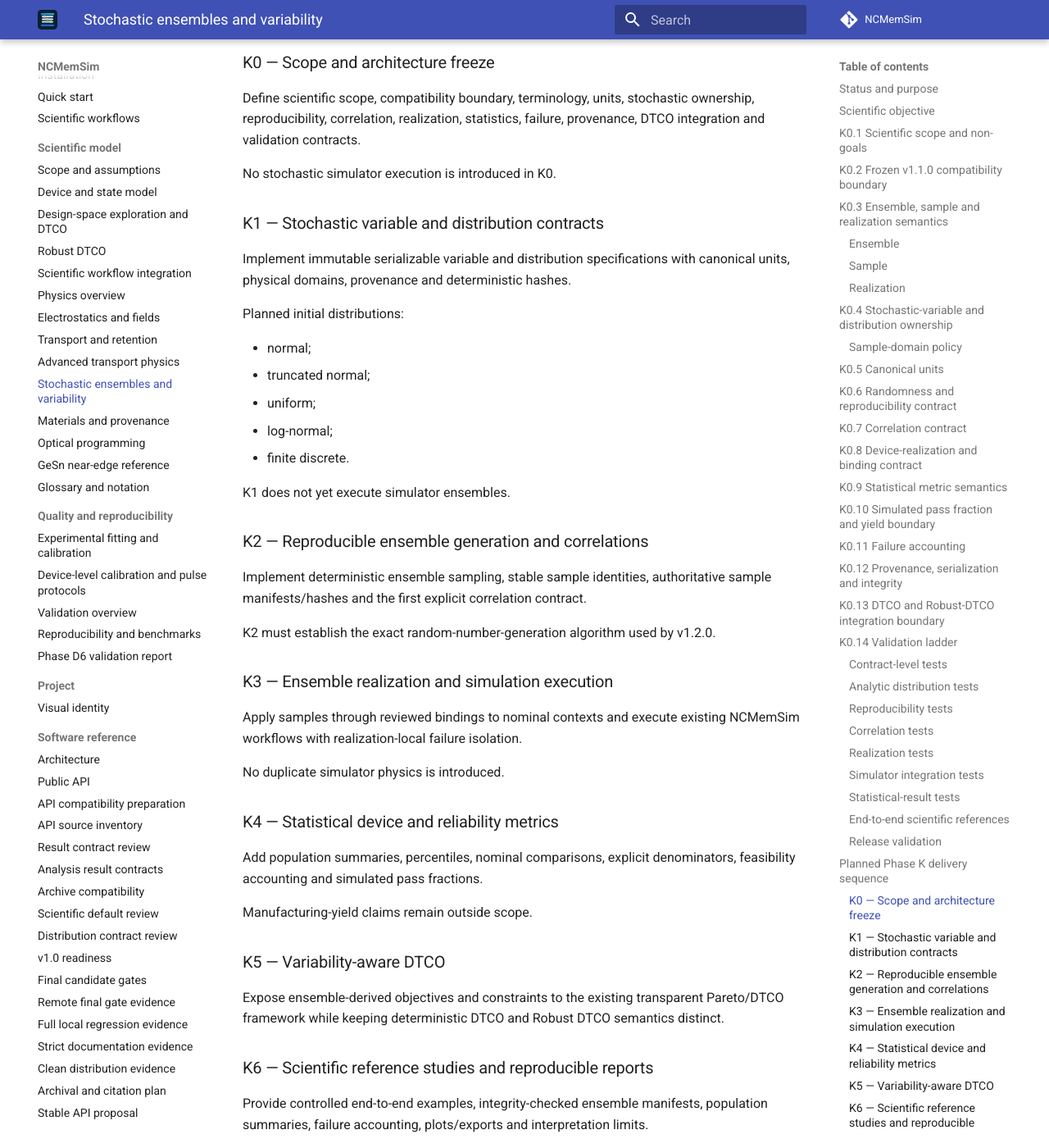
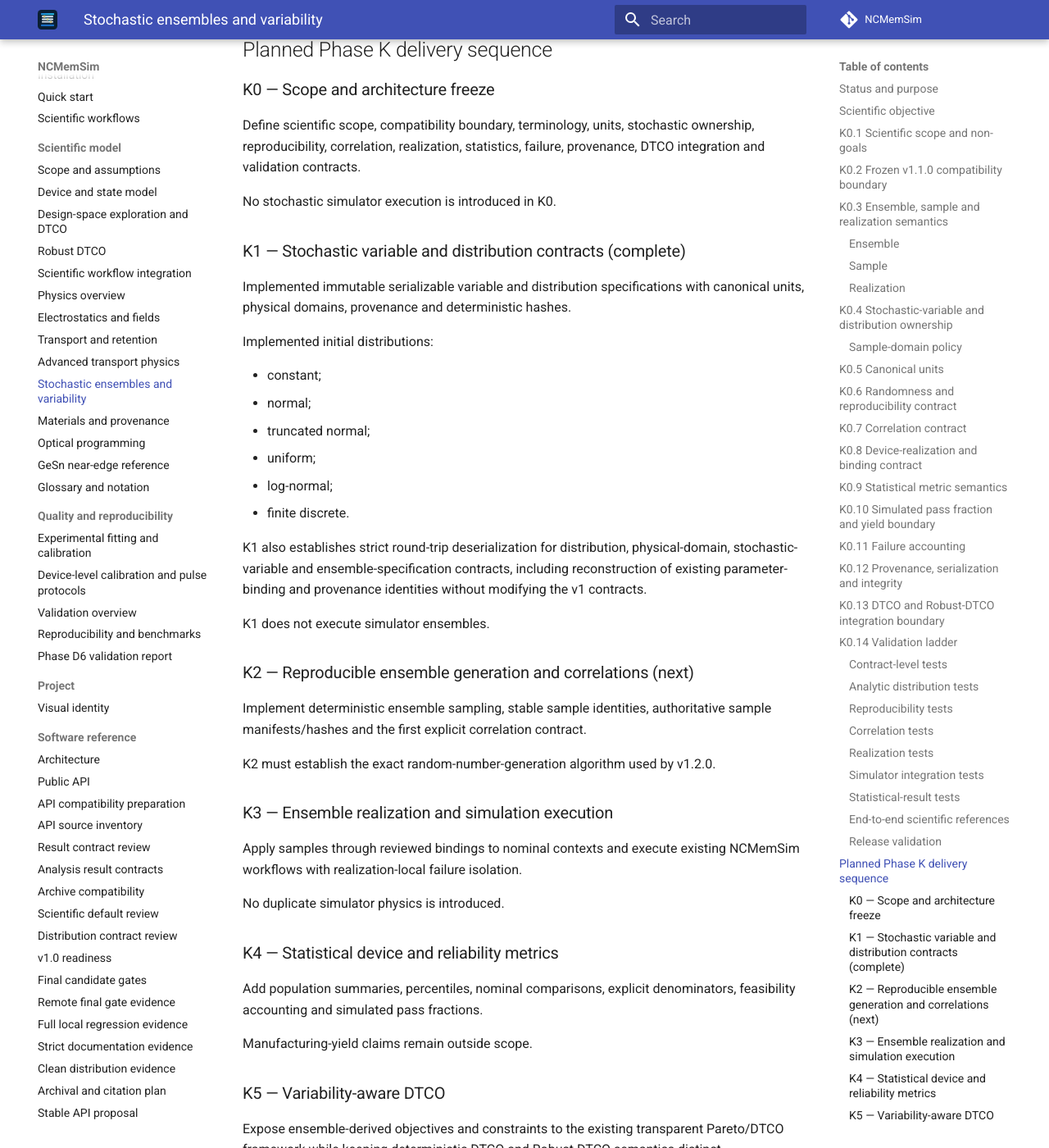
Before and after one commit to ocojocaru/NCMemSim, an MkDocs documentation site: the page built from docs/stochastic_ensembles.md, in a window 1280 px wide and 1400 px high, scrolled down 17217 px. Shown: the whole window at 82% size. Built offline with MkDocs 1.6.1 and Material for MkDocs 9.7.7, drawn with Linux system fonts in a browser that asks for light colours; comment, search, counter and statistics services are not loaded; some of the changed text lies outside the part shown.

Commit message:
Mark Phase K1 contracts complete

```diff
--- a/docs/stochastic_ensembles.md
+++ b/docs/stochastic_ensembles.md
@@ -184,8 +184,9 @@
 - provenance/status;
 - applicability statement.
 
-The initial distribution family planned for K1 is:
+The initial serializable distribution family implemented in K1 is:
 
+- constant;
 - normal;
 - truncated normal;
 - uniform;
@@ -602,21 +603,27 @@
 
 No stochastic simulator execution is introduced in K0.
 
-### K1 — Stochastic variable and distribution contracts
+### K1 — Stochastic variable and distribution contracts (complete)
 
-Implement immutable serializable variable and distribution specifications with canonical units, physical domains, provenance and deterministic hashes.
+Implemented immutable serializable variable and distribution specifications with canonical units, physical domains, provenance and deterministic hashes.
 
-Planned initial distributions:
+Implemented initial distributions:
 
+- constant;
 - normal;
 - truncated normal;
 - uniform;
 - log-normal;
 - finite discrete.
 
-K1 does not yet execute simulator ensembles.
+K1 also establishes strict round-trip deserialization for distribution,
+physical-domain, stochastic-variable and ensemble-specification contracts,
+including reconstruction of existing parameter-binding and provenance
+identities without modifying the v1 contracts.
 
-### K2 — Reproducible ensemble generation and correlations
+K1 does not execute simulator ensembles.
+
+### K2 — Reproducible ensemble generation and correlations (next)
 
 Implement deterministic ensemble sampling, stable sample identities, authoritative sample manifests/hashes and the first explicit correlation contract.
 
```
Also changed, not shown: docs/roadmap.md (+6 -5 lines).
